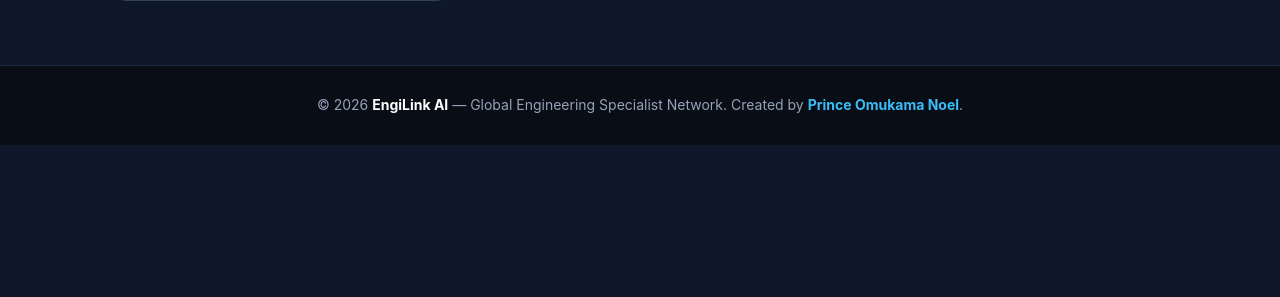
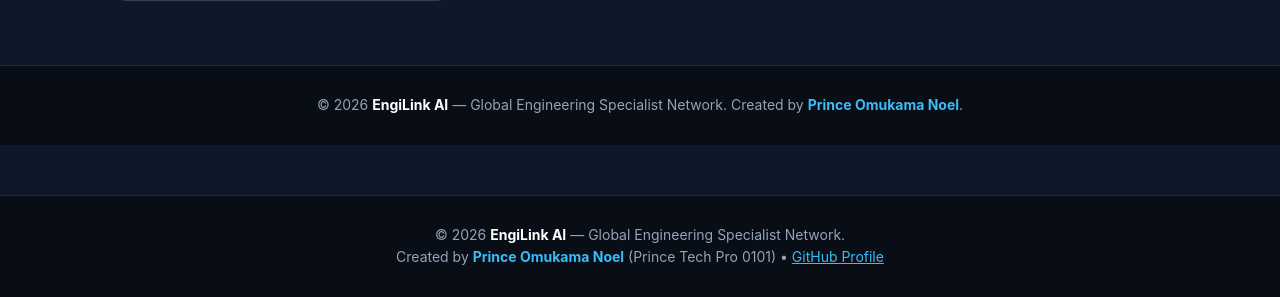
Before and after one commit to princetechpro0101-byte/engilink-ai, a Flask app: page / in a window 1280 px wide. Shown: the part 1212-1509 px from the top of the page. Before the commit the page ends 1357 px from the top, so only its background shows below. Run offline with Flask 3, Linux system fonts and the light colour scheme; data comes from the database, SQL or seed files in the repository.

Commit message:
Add creator structured data and profile link

```diff
--- a/templates/index.html
+++ b/templates/index.html
@@ -36,6 +36,22 @@
         .hire-btn { background: transparent; border: 1px solid #38bdf8; color: #38bdf8; padding: 0.45rem 1rem; font-size: 0.9rem; }
         .hire-btn:hover { background: #38bdf8; color: #0f172a; }
     </style>
+  <script type="application/ld+json">
+  {
+    "@context": "https://schema.org",
+    "@type": "WebApplication",
+    "name": "EngiLink AI",
+    "url": "https://engi-link-pro.onrender.com",
+    "author": {
+      "@type": "Person",
+      "name": "Prince Omukama Noel",
+      "alternateName": "Prince Tech Pro 0101",
+      "sameAs": [
+        "https://github.com/princetechpro0101-byte"
+      ]
+    }
+  }
+  </script>
 </head>
 <body>
 
@@ -120,5 +136,12 @@ document.getElementById("problemInput").addEventListener("keypress", function(e)
   <footer style="background:#090d16; color:#94a3b8; text-align:center; padding:28px 5%; margin-top:50px; border-top:1px solid #1e293b; font-size:14px;">
     <p>&copy; 2026 <strong style="color:#ffffff;">EngiLink AI</strong> — Global Engineering Specialist Network. Created by <strong style="color:#38bdf8;">Prince Omukama Noel</strong>.</p>
   </footer>
+  <footer style="background:#090d16; color:#94a3b8; text-align:center; padding:28px 5%; margin-top:50px; border-top:1px solid #1e293b; font-size:14px;">
+    <p>
+      &copy; 2026 <strong style="color:#ffffff;">EngiLink AI</strong> — Global Engineering Specialist Network.<br>
+      Created by <strong style="color:#38bdf8;">Prince Omukama Noel</strong> (Prince Tech Pro 0101) •
+      <a href="https://github.com/princetechpro0101-byte" target="_blank" style="color:#38bdf8; text-decoration:underline;">GitHub Profile</a>
+    </p>
+  </footer>
 </body>
 </html>
```
